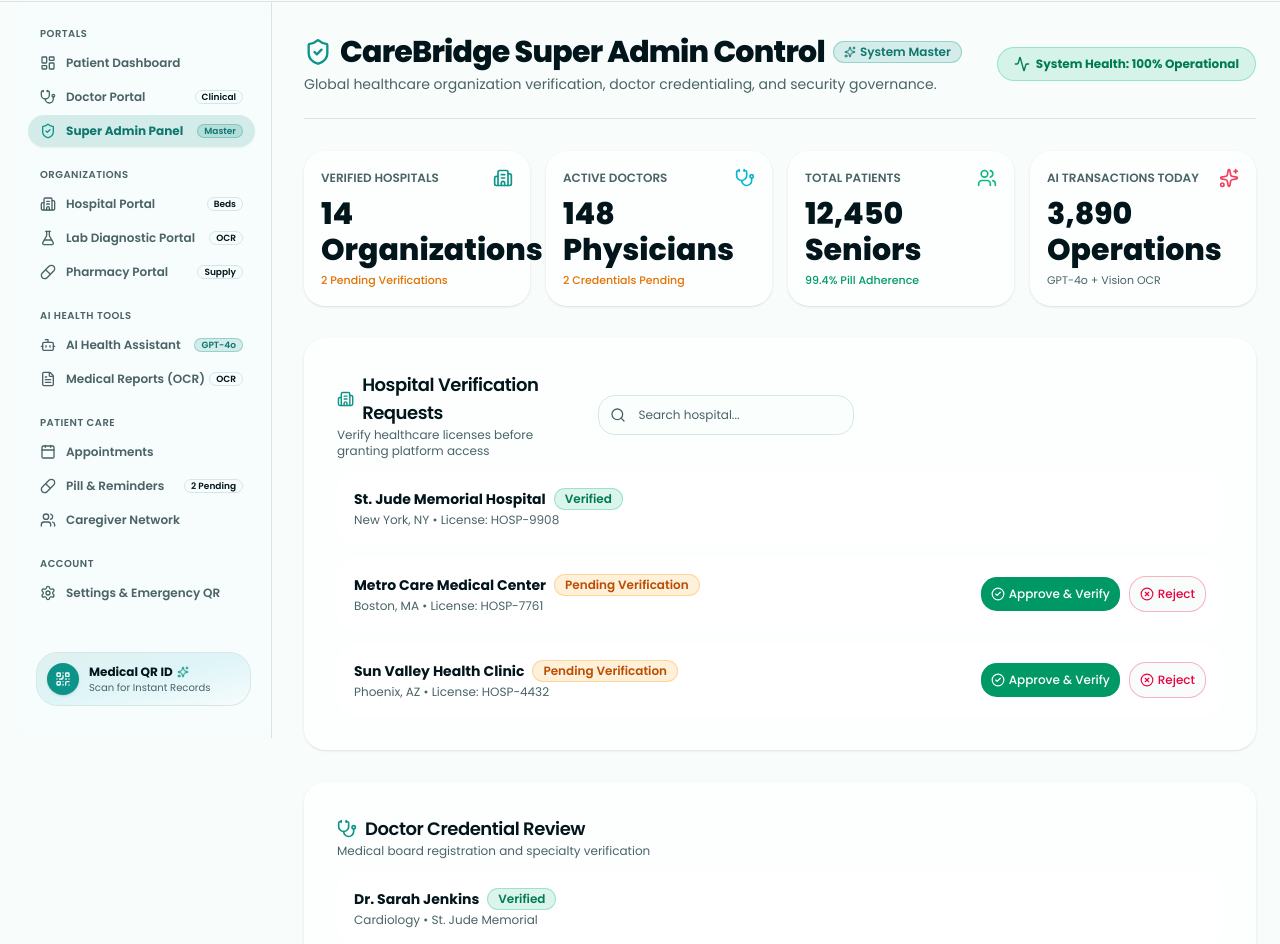
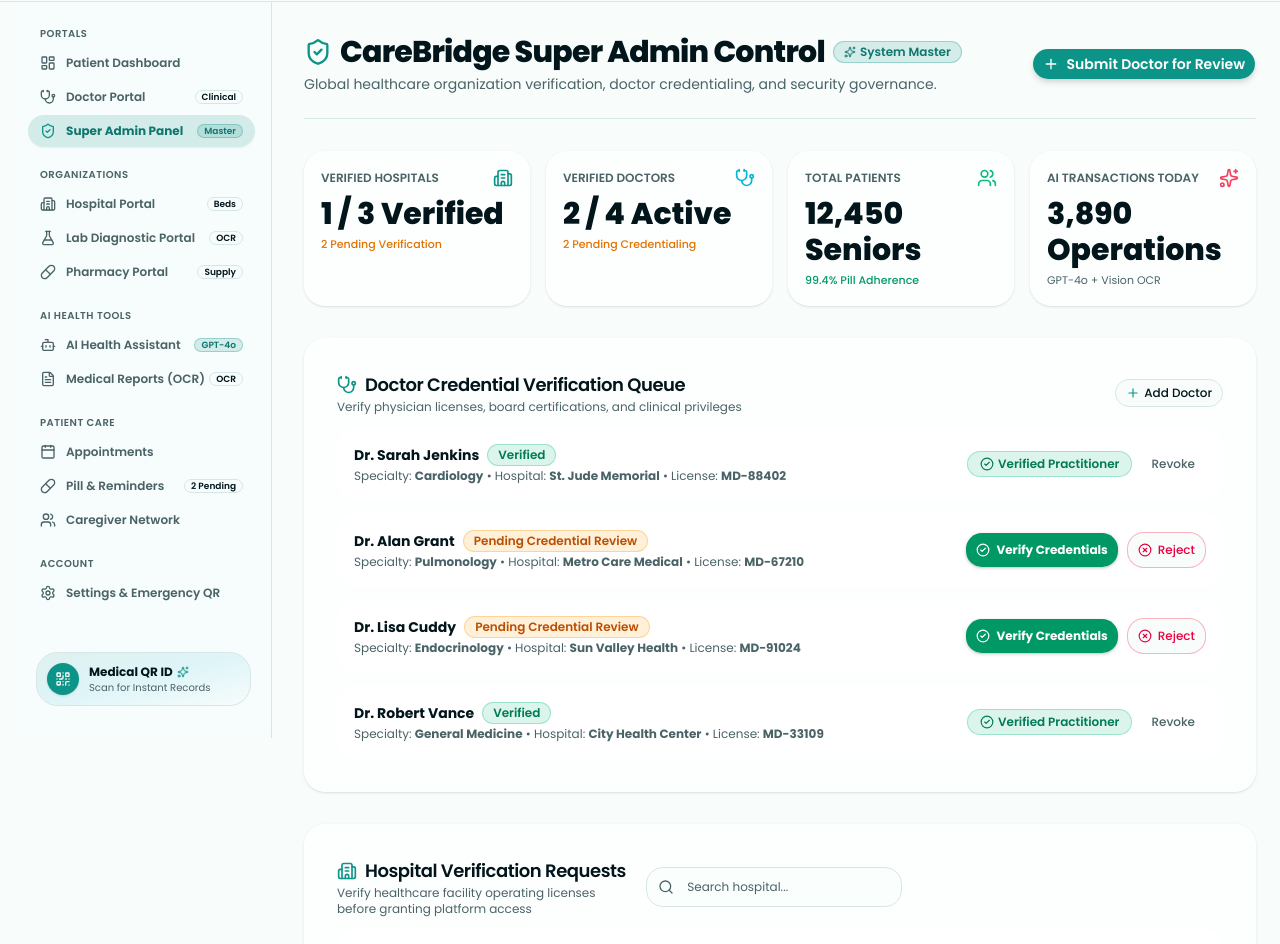
Before and after one commit to rabeehch82-crypto/hackathonknr, a Next.js app: page /admin-dashboard in a window 1280 px wide. Shown: the part 63-1007 px from the top of the page. Built offline with nearby package versions, Linux system fonts and the light colour scheme.

Commit message:
Fix and enhance Doctor Verification workflow in SuperAdminPage and HospitalDashboardPage

```diff
--- a/src/views/dashboard/HospitalDashboardPage.tsx
+++ b/src/views/dashboard/HospitalDashboardPage.tsx
@@ -7,6 +7,8 @@ import {
   Plus,
   Search,
   CheckCircle2,
+  XCircle,
+  Stethoscope,
   Clock,
   Sparkles,
   ChevronRight,
@@ -35,6 +37,26 @@ export function HospitalDashboardPage() {
     { name: "Clara Oswald", age: 61, dept: "Emergency Room", bed: "ER-02", priority: "Moderate", time: "11:00 AM Today" },
   ];
 
+  const [staffDoctors, setStaffDoctors] = useState([
+    { id: "sd1", name: "Dr. Sarah Jenkins", specialty: "Cardiology", status: "Hospital Verified", variant: "success" },
+    { id: "sd2", name: "Dr. Alan Grant", specialty: "Pulmonology", status: "Pending Verification", variant: "warning" },
+    { id: "sd3", name: "Dr. Lisa Cuddy", specialty: "Endocrinology", status: "Pending Verification", variant: "warning" },
+  ]);
+
+  const handleVerifyStaff = (id: string, action: "verify" | "reject") => {
+    setStaffDoctors((prev) =>
+      prev.map((d) =>
+        d.id === id
+          ? {
+              ...d,
+              status: action === "verify" ? "Hospital Verified" : "Rejected",
+              variant: action === "verify" ? "success" : "destructive",
+            }
+          : d
+      )
+    );
+  };
+
   const handleAdmit = (e: React.FormEvent) => {
     e.preventDefault();
     if (!patientName) return;
@@ -55,7 +77,7 @@ export function HospitalDashboardPage() {
             <Badge variant="teal">Hospital Management</Badge>
           </div>
           <p className="text-sm text-muted-foreground mt-1">
-            Real-time bed occupancy, emergency room triage, and patient admission registry.
+            Real-time bed occupancy, emergency room triage, and physician staff credentialing.
           </p>
         </div>
 
@@ -90,10 +112,14 @@ export function HospitalDashboardPage() {
         <Card hoverable className="p-4 border-l-4 border-l-cyan-500">
           <div className="flex items-center justify-between">
             <span className="text-xs font-semibold text-muted-foreground uppercase">On-Duty Doctors</span>
-            <Users className="h-5 w-5 text-cyan-500" />
+            <Stethoscope className="h-5 w-5 text-cyan-500" />
           </div>
-          <div className="mt-2 text-3xl font-extrabold text-foreground">18 Physicians</div>
-          <span className="text-[11px] text-muted-foreground mt-1 block">Across 6 Departments</span>
+          <div className="mt-2 text-3xl font-extrabold text-foreground">
+            {staffDoctors.filter((d) => d.status === "Hospital Verified").length} / {staffDoctors.length} Staff
+          </div>
+          <span className="text-[11px] text-amber-600 font-medium mt-1 block">
+            {staffDoctors.filter((d) => d.status === "Pending Verification").length} Pending Verification
+          </span>
         </Card>
 
         <Card hoverable className="p-4 border-l-4 border-l-emerald-500">
@@ -105,6 +131,61 @@ export function HospitalDashboardPage() {
           <span className="text-[11px] text-emerald-600 font-medium mt-1 block">Bed Turnover Ready</span>
         </Card>
       </div>
+
+      {/* Hospital Staff Doctor Verification */}
+      <Card className="p-2 border-teal-500/30">
+        <CardHeader className="pb-3">
+          <div className="flex items-center justify-between">
+            <div>
+              <CardTitle className="text-lg flex items-center gap-2">
+                <Stethoscope className="h-5 w-5 text-teal-600" /> Hospital Staff Doctor Verification
+              </CardTitle>
+              <CardDescription className="text-xs">Approve attending physicians and grant hospital EMR permissions</CardDescription>
+            </div>
+          </div>
+        </CardHeader>
+        <CardContent>
+          <div className="space-y-3">
+            {staffDoctors.map((doc) => (
+              <div key={doc.id} className="p-4 rounded-2xl border glass-card flex flex-col md:flex-row md:items-center justify-between gap-4">
+                <div>
+                  <div className="flex items-center gap-2">
+                    <h4 className="text-sm font-bold text-foreground">{doc.name}</h4>
+                    <Badge variant={doc.variant as any}>{doc.status}</Badge>
+                  </div>
+                  <p className="text-xs text-muted-foreground mt-0.5">Department: <strong>{doc.specialty}</strong></p>
+                </div>
+
+                <div className="flex items-center gap-2">
+                  {doc.status === "Pending Verification" ? (
+                    <>
+                      <Button
+                        size="sm"
+                        onClick={() => handleVerifyStaff(doc.id, "verify")}
+                        className="bg-emerald-600 hover:bg-emerald-700 text-white rounded-xl text-xs gap-1.5 h-9 font-bold shadow-sm"
+                      >
+                        <CheckCircle2 className="h-4 w-4" /> Verify Hospital Credentials
+                      </Button>
+                      <Button
+                        size="sm"
+                        variant="outline"
+                        onClick={() => handleVerifyStaff(doc.id, "reject")}
+                        className="border-rose-500/40 text-rose-600 hover:bg-rose-500/10 rounded-xl text-xs gap-1.5 h-9"
+                      >
+                        <XCircle className="h-4 w-4" /> Reject
+                      </Button>
+                    </>
+                  ) : (
+                    <Badge variant="success" className="gap-1 px-3 py-1 text-xs">
+                      <CheckCircle2 className="h-3.5 w-3.5" /> Verified Staff
+                    </Badge>
+                  )}
+                </div>
+              </div>
+            ))}
+          </div>
+        </CardContent>
+      </Card>
 
       {/* Ward Status & Admission Registry */}
       <div className="grid grid-cols-1 lg:grid-cols-3 gap-6">
--- a/src/views/dashboard/SuperAdminPage.tsx
+++ b/src/views/dashboard/SuperAdminPage.tsx
@@ -11,14 +11,26 @@ import {
   Sparkles,
   BarChart3,
   Activity,
-  FileText,
+  Plus,
+  RefreshCw,
 } from "lucide-react";
 import { Card, CardContent, CardHeader, CardTitle, CardDescription } from "@/components/ui/Card";
 import { Button } from "@/components/ui/button";
 import { Badge } from "@/components/ui/Badge";
 import { Input } from "@/components/ui/Input";
+import { Modal } from "@/components/ui/Modal";
 
 export function SuperAdminPage() {
+  const [showAddDoctorModal, setShowAddDoctorModal] = useState(false);
+  const [toastMessage, setToastMessage] = useState<string | null>(null);
+
+  const [newDoctor, setNewDoctor] = useState({
+    name: "",
+    specialty: "Cardiology",
+    hospital: "St. Jude Memorial Hospital",
+    license: "",
+  });
+
   const [hospitals, setHospitals] = useState([
     { id: "h1", name: "St. Jude Memorial Hospital", city: "New York, NY", status: "Verified", variant: "success", license: "HOSP-9908" },
     { id: "h2", name: "Metro Care Medical Center", city: "Boston, MA", status: "Pending Verification", variant: "warning", license: "HOSP-7761" },
@@ -26,10 +38,16 @@ export function SuperAdminPage() {
   ]);
 
   const [doctors, setDoctors] = useState([
-    { id: "d1", name: "Dr. Sarah Jenkins", specialty: "Cardiology", hospital: "St. Jude Memorial", status: "Verified", variant: "success" },
-    { id: "d2", name: "Dr. Alan Grant", specialty: "Pulmonology", hospital: "Metro Care", status: "Pending Credential Review", variant: "warning" },
-    { id: "d3", name: "Dr. Lisa Cuddy", specialty: "Endocrinology", hospital: "Sun Valley", status: "Pending Credential Review", variant: "warning" },
+    { id: "d1", name: "Dr. Sarah Jenkins", specialty: "Cardiology", hospital: "St. Jude Memorial", license: "MD-88402", status: "Verified", variant: "success" },
+    { id: "d2", name: "Dr. Alan Grant", specialty: "Pulmonology", hospital: "Metro Care Medical", license: "MD-67210", status: "Pending Credential Review", variant: "warning" },
+    { id: "d3", name: "Dr. Lisa Cuddy", specialty: "Endocrinology", hospital: "Sun Valley Health", license: "MD-91024", status: "Pending Credential Review", variant: "warning" },
+    { id: "d4", name: "Dr. Robert Vance", specialty: "General Medicine", hospital: "City Health Center", license: "MD-33109", status: "Verified", variant: "success" },
   ]);
+
+  const showToast = (msg: string) => {
+    setToastMessage(msg);
+    setTimeout(() => setToastMessage(null), 3000);
+  };
 
   const handleVerifyHospital = (id: string, action: "verify" | "reject") => {
     setHospitals((prev) =>
@@ -43,24 +61,49 @@ export function SuperAdminPage() {
           : h
       )
     );
+    showToast(`Hospital ${action === "verify" ? "Verified" : "Rejected"} successfully!`);
   };
 
-  const handleVerifyDoctor = (id: string, action: "verify" | "reject") => {
+  const handleVerifyDoctor = (id: string, action: "verify" | "reject" | "revoke") => {
     setDoctors((prev) =>
-      prev.map((d) =>
-        d.id === id
-          ? {
-              ...d,
-              status: action === "verify" ? "Verified" : "Rejected",
-              variant: action === "verify" ? "success" : "destructive",
-            }
-          : d
-      )
+      prev.map((d) => {
+        if (d.id !== id) return d;
+        if (action === "verify") return { ...d, status: "Verified", variant: "success" };
+        if (action === "reject") return { ...d, status: "Rejected", variant: "destructive" };
+        return { ...d, status: "Pending Credential Review", variant: "warning" };
+      })
     );
+    const docName = doctors.find((d) => d.id === id)?.name;
+    showToast(`${docName} status updated to: ${action.toUpperCase()}`);
+  };
+
+  const handleAddDoctorSubmit = (e: React.FormEvent) => {
+    e.preventDefault();
+    if (!newDoctor.name) return;
+    const added = {
+      id: "d_" + Date.now(),
+      name: newDoctor.name,
+      specialty: newDoctor.specialty,
+      hospital: newDoctor.hospital,
+      license: newDoctor.license || "MD-" + Math.floor(10000 + Math.random() * 90000),
+      status: "Pending Credential Review",
+      variant: "warning",
+    };
+    setDoctors((prev) => [added, ...prev]);
+    setShowAddDoctorModal(false);
+    setNewDoctor({ name: "", specialty: "Cardiology", hospital: "St. Jude Memorial Hospital", license: "" });
+    showToast(`${added.name} submitted for credential review!`);
   };
 
   return (
     <div className="space-y-8 animate-in fade-in duration-300">
+      {/* Toast Alert */}
+      {toastMessage && (
+        <div className="fixed top-20 right-4 z-50 p-4 rounded-xl bg-teal-600 text-white font-bold text-xs shadow-2xl flex items-center gap-2 animate-in slide-in-from-top-4 duration-200">
+          <Sparkles className="h-4 w-4" /> {toastMessage}
+        </div>
+      )}
+
       {/* Super Admin Header */}
       <div className="flex flex-col sm:flex-row sm:items-center justify-between gap-4 border-b pb-6">
         <div>
@@ -77,9 +120,14 @@ export function SuperAdminPage() {
           </p>
         </div>
 
-        <Badge variant="success" className="px-4 py-2 text-xs font-bold gap-1.5 self-start sm:self-auto">
-          <Activity className="h-4 w-4" /> System Health: 100% Operational
-        </Badge>
+        <div className="flex items-center gap-3">
+          <Button
+            onClick={() => setShowAddDoctorModal(true)}
+            className="bg-teal-600 hover:bg-teal-700 text-white font-semibold rounded-xl gap-2 shadow-md"
+          >
+            <Plus className="h-4 w-4" /> Submit Doctor for Review
+          </Button>
+        </div>
       </div>
 
       {/* Analytics Overview */}
@@ -89,17 +137,25 @@ export function SuperAdminPage() {
             <span className="text-xs font-semibold text-muted-foreground uppercase">Verified Hospitals</span>
             <Building2 className="h-5 w-5 text-teal-500" />
           </div>
-          <div className="mt-2 text-3xl font-extrabold text-foreground">14 Organizations</div>
-          <span className="text-[11px] text-amber-600 font-medium mt-1 block">2 Pending Verifications</span>
+          <div className="mt-2 text-3xl font-extrabold text-foreground">
+            {hospitals.filter((h) => h.status === "Verified").length} / {hospitals.length} Verified
+          </div>
+          <span className="text-[11px] text-amber-600 font-medium mt-1 block">
+            {hospitals.filter((h) => h.status === "Pending Verification").length} Pending Verification
+          </span>
         </Card>
 
         <Card hoverable className="p-4 border-l-4 border-l-cyan-500">
           <div className="flex items-center justify-between">
-            <span className="text-xs font-semibold text-muted-foreground uppercase">Active Doctors</span>
+            <span className="text-xs font-semibold text-muted-foreground uppercase">Verified Doctors</span>
             <Stethoscope className="h-5 w-5 text-cyan-500" />
           </div>
-          <div className="mt-2 text-3xl font-extrabold text-foreground">148 Physicians</div>
-          <span className="text-[11px] text-amber-600 font-medium mt-1 block">2 Credentials Pending</span>
+          <div className="mt-2 text-3xl font-extrabold text-foreground">
+            {doctors.filter((d) => d.status === "Verified").length} / {doctors.length} Active
+          </div>
+          <span className="text-[11px] text-amber-600 font-medium mt-1 block">
+            {doctors.filter((d) => d.status === "Pending Credential Review").length} Pending Credentialing
+          </span>
         </Card>
 
         <Card hoverable className="p-4 border-l-4 border-l-emerald-500">
@@ -121,6 +177,90 @@ export function SuperAdminPage() {
         </Card>
       </div>
 
+      {/* Doctor Credential Verification Queue */}
+      <Card className="p-2 border-teal-500/30">
+        <CardHeader className="pb-3">
+          <div className="flex flex-col sm:flex-row sm:items-center justify-between gap-3">
+            <div>
+              <CardTitle className="text-lg flex items-center gap-2">
+                <Stethoscope className="h-5 w-5 text-teal-600" /> Doctor Credential Verification Queue
+              </CardTitle>
+              <CardDescription className="text-xs">Verify physician licenses, board certifications, and clinical privileges</CardDescription>
+            </div>
+            <Button onClick={() => setShowAddDoctorModal(true)} variant="outline" size="sm" className="rounded-xl gap-1 text-xs">
+              <Plus className="h-3.5 w-3.5 text-teal-600" /> Add Doctor
+            </Button>
+          </div>
+        </CardHeader>
+        <CardContent>
+          <div className="space-y-3">
+            {doctors.map((d) => (
+              <div key={d.id} className="p-4 rounded-2xl border glass-card flex flex-col md:flex-row md:items-center justify-between gap-4">
+                <div>
+                  <div className="flex items-center gap-2">
+                    <h4 className="text-sm font-bold text-foreground">{d.name}</h4>
+                    <Badge variant={d.variant as any}>{d.status}</Badge>
+                  </div>
+                  <p className="text-xs text-muted-foreground mt-0.5">
+                    Specialty: <strong>{d.specialty}</strong> • Hospital: <strong>{d.hospital}</strong> • License: <strong>{d.license}</strong>
+                  </p>
+                </div>
+
+                {/* Verification Actions */}
+                <div className="flex items-center gap-2">
+                  {d.status === "Pending Credential Review" && (
+                    <>
+                      <Button
+                        size="sm"
+                        onClick={() => handleVerifyDoctor(d.id, "verify")}
+                        className="bg-emerald-600 hover:bg-emerald-700 text-white rounded-xl text-xs gap-1.5 h-9 font-bold shadow-sm"
+                      >
+                        <CheckCircle2 className="h-4 w-4" /> Verify Credentials
+                      </Button>
+                      <Button
+                        size="sm"
+                        variant="outline"
+                        onClick={() => handleVerifyDoctor(d.id, "reject")}
+                        className="border-rose-500/40 text-rose-600 hover:bg-rose-500/10 rounded-xl text-xs gap-1.5 h-9"
+                      >
+                        <XCircle className="h-4 w-4" /> Reject
+                      </Button>
+                    </>
+                  )}
+
+                  {d.status === "Verified" && (
+                    <div className="flex items-center gap-2">
+                      <Badge variant="success" className="gap-1 px-3 py-1 text-xs">
+                        <CheckCircle2 className="h-3.5 w-3.5" /> Verified Practitioner
+                      </Badge>
+                      <Button
+                        size="sm"
+                        variant="ghost"
+                        onClick={() => handleVerifyDoctor(d.id, "revoke")}
+                        className="text-xs text-muted-foreground hover:text-rose-600 h-8"
+                      >
+                        Revoke
+                      </Button>
+                    </div>
+                  )}
+
+                  {d.status === "Rejected" && (
+                    <Button
+                      size="sm"
+                      variant="outline"
+                      onClick={() => handleVerifyDoctor(d.id, "revoke")}
+                      className="text-xs rounded-xl h-8 gap-1"
+                    >
+                      <RefreshCw className="h-3 w-3" /> Re-evaluate
+                    </Button>
+                  )}
+                </div>
+              </div>
+            ))}
+          </div>
+        </CardContent>
+      </Card>
+
       {/* Hospital Verification Queue */}
       <Card className="p-2">
         <CardHeader className="pb-3">
@@ -129,7 +269,7 @@ export function SuperAdminPage() {
               <CardTitle className="text-lg flex items-center gap-2">
                 <Building2 className="h-5 w-5 text-teal-600" /> Hospital Verification Requests
               </CardTitle>
-              <CardDescription className="text-xs">Verify healthcare licenses before granting platform access</CardDescription>
+              <CardDescription className="text-xs">Verify healthcare facility operating licenses before granting platform access</CardDescription>
             </div>
             <Input placeholder="Search hospital..." icon={<Search className="h-4 w-4" />} className="w-full sm:w-64 text-xs" />
           </div>
@@ -140,29 +280,33 @@ export function SuperAdminPage() {
               <div key={h.id} className="p-4 rounded-2xl border glass-card flex flex-col md:flex-row md:items-center justify-between gap-4">
                 <div>
                   <div className="flex items-center gap-2">
-                    <h4 className="text-sm font-bold">{h.name}</h4>
+                    <h4 className="text-sm font-bold text-foreground">{h.name}</h4>
                     <Badge variant={h.variant as any}>{h.status}</Badge>
                   </div>
                   <p className="text-xs text-muted-foreground mt-0.5">{h.city} • License: {h.license}</p>
                 </div>
-                {h.status === "Pending Verification" && (
+                {h.status === "Pending Verification" ? (
                   <div className="flex items-center gap-2">
                     <Button
                       size="sm"
                       onClick={() => handleVerifyHospital(h.id, "verify")}
-                      className="bg-emerald-600 hover:bg-emerald-700 text-white rounded-xl text-xs gap-1 h-9"
+                      className="bg-emerald-600 hover:bg-emerald-700 text-white rounded-xl text-xs gap-1.5 h-9 font-bold shadow-sm"
                     >
-                      <CheckCircle2 className="h-3.5 w-3.5" /> Approve & Verify
+                      <CheckCircle2 className="h-4 w-4" /> Approve & Verify
                     </Button>
                     <Button
                       size="sm"
                       variant="outline"
                       onClick={() => handleVerifyHospital(h.id, "reject")}
-                      className="border-rose-500/40 text-rose-600 hover:bg-rose-500/10 rounded-xl text-xs gap-1 h-9"
+                      className="border-rose-500/40 text-rose-600 hover:bg-rose-500/10 rounded-xl text-xs gap-1.5 h-9"
                     >
-                      <XCircle className="h-3.5 w-3.5" /> Reject
+                      <XCircle className="h-4 w-4" /> Reject
                     </Button>
                   </div>
+                ) : (
+                  <Badge variant={h.variant as any} className="gap-1 px-3 py-1">
+                    <CheckCircle2 className="h-3.5 w-3.5" /> {h.status}
+                  </Badge>
                 )}
               </div>
             ))}
@@ -170,53 +314,48 @@ export function SuperAdminPage() {
         </CardContent>
       </Card>
 
-      {/* Doctor Credentialing Queue */}
-      <Card className="p-2">
-        <CardHeader className="pb-3">
-          <div className="flex flex-col sm:flex-row sm:items-center justify-between gap-3">
-            <div>
-              <CardTitle className="text-lg flex items-center gap-2">
-                <Stethoscope className="h-5 w-5 text-teal-600" /> Doctor Credential Review
-              </CardTitle>
-              <CardDescription className="text-xs">Medical board registration and specialty verification</CardDescription>
-            </div>
+      {/* Add Doctor Verification Modal */}
+      <Modal
+        isOpen={showAddDoctorModal}
+        onClose={() => setShowAddDoctorModal(false)}
+        title="Submit Doctor Credentials for Verification"
+        description="Registers a new physician into the verification pipeline."
+      >
+        <form onSubmit={handleAddDoctorSubmit} className="space-y-4">
+          <div className="space-y-1.5">
+            <label className="text-xs font-semibold">Doctor Full Name</label>
+            <Input
+              required
+              placeholder="e.g. Dr. Alan Grant"
+              value={newDoctor.name}
+              onChange={(e) => setNewDoctor({ ...newDoctor, name: e.target.value })}
+            />
           </div>
-        </CardHeader>
-        <CardContent>
-          <div className="space-y-3">
-            {doctors.map((d) => (
-              <div key={d.id} className="p-4 rounded-2xl border glass-card flex flex-col md:flex-row md:items-center justify-between gap-4">
-                <div>
-                  <div className="flex items-center gap-2">
-                    <h4 className="text-sm font-bold">{d.name}</h4>
-                    <Badge variant={d.variant as any}>{d.status}</Badge>
-                  </div>
-                  <p className="text-xs text-muted-foreground mt-0.5">{d.specialty} • {d.hospital}</p>
-                </div>
-                {d.status === "Pending Credential Review" && (
-                  <div className="flex items-center gap-2">
-                    <Button
-                      size="sm"
-                      onClick={() => handleVerifyDoctor(d.id, "verify")}
-                      className="bg-emerald-600 hover:bg-emerald-700 text-white rounded-xl text-xs gap-1 h-9"
-                    >
-                      <CheckCircle2 className="h-3.5 w-3.5" /> Confirm Credentials
-                    </Button>
-                    <Button
-                      size="sm"
-                      variant="outline"
-                      onClick={() => handleVerifyDoctor(d.id, "reject")}
-                      className="border-rose-500/40 text-rose-600 hover:bg-rose-500/10 rounded-xl text-xs gap-1 h-9"
-                    >
-                      <XCircle className="h-3.5 w-3.5" /> Reject
-                    </Button>
-                  </div>
-                )}
-              </div>
-            ))}
+
+          <div className="space-y-1.5">
+            <label className="text-xs font-semibold">Specialty</label>
+            <Input
+              required
+              placeholder="e.g. Cardiology / Pulmonology"
+              value={newDoctor.specialty}
+              onChange={(e) => setNewDoctor({ ...newDoctor, specialty: e.target.value })}
+            />
           </div>
-        </CardContent>
-      </Card>
+
+          <div className="space-y-1.5">
+            <label className="text-xs font-semibold">Medical License Number</label>
+            <Input
+              placeholder="e.g. MD-67210"
+              value={newDoctor.license}
+              onChange={(e) => setNewDoctor({ ...newDoctor, license: e.target.value })}
+            />
+          </div>
+
+          <Button type="submit" className="w-full bg-teal-600 hover:bg-teal-700 text-white font-bold rounded-xl h-11">
+            Submit Credentials for Verification
+          </Button>
+        </form>
+      </Modal>
     </div>
   );
 }
```
